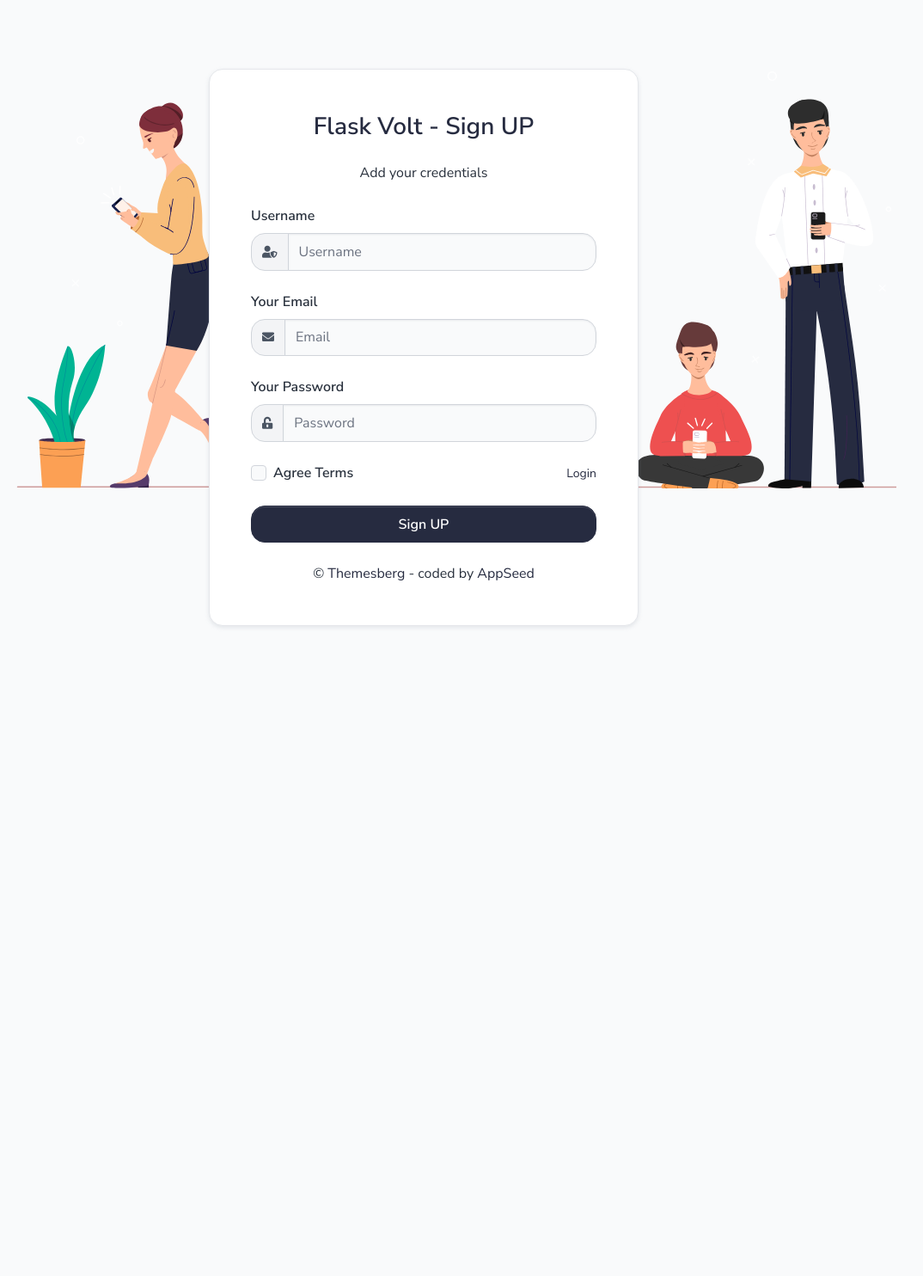
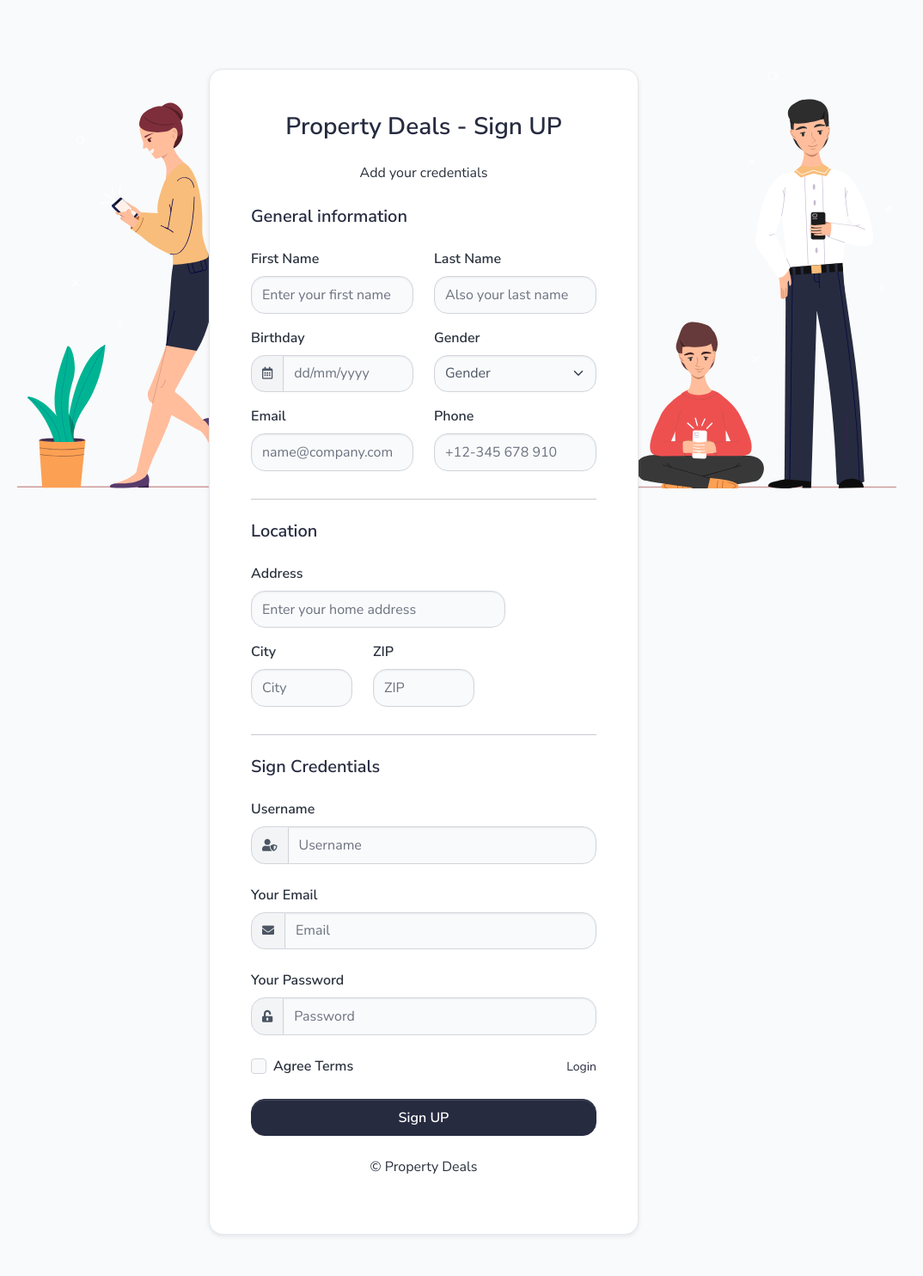
Before and after one commit to devsbranch/property-deals, a Flask app: page /register in a window 1280 px wide. Shown: the whole page at 86% size, without its empty margins (147-1221 px from the left). Before the commit the page ends 730 px from the top, so only its background shows below. Run offline with Flask 2, Linux system fonts and the light colour scheme; some libraries are stand-ins or nearby versions.

Commit message:
Update Sign up page

```diff
--- a/app/base/templates/accounts/register.html
+++ b/app/base/templates/accounts/register.html
@@ -15,8 +15,7 @@
                         <div class="mb-4 mb-lg-0 bg-white shadow-soft border rounded border-light p-4 p-lg-5 w-100 fmxw-500">
                             <div class="text-center text-md-center mb-4 mt-md-0">
                                 <h1 class="mb-0 h3">
-                                    <a target="_blank"
-                                       href="https://appseed.us/admin-dashboards/flask-dashboard-volt">Flask Volt</a> - Sign UP
+                                    Property Deals - Sign UP
                                 </h1>
                                 <br />
                                 <p>
@@ -33,6 +32,78 @@
                                 {{ form.hidden_tag() }}
 
                                 <!-- Form -->
+                                <h2 class="h5 mb-4">General information</h2>
+                                <div class="row">
+                                                    <div class="col-md-6 mb-3">
+                                                        <div>
+                                                            <label for="first_name">First Name</label>
+                                                            <input class="form-control" id="first_name" type="text" placeholder="Enter your first name" required>
+                                                        </div>
+                                                    </div>
+                                                    <div class="col-md-6 mb-3">
+                                                        <div>
+                                                            <label for="last_name">Last Name</label>
+                                                            <input class="form-control" id="last_name" type="text" placeholder="Also your last name" required>
+                                                        </div>
+                                                    </div>
+                                                </div>
+                                <div class="row align-items-center">
+                                    <div class="col-md-6 mb-3">
+                                        <label for="birthday">Birthday</label>
+                                        <div class="input-group">
+                                            <span class="input-group-text"><span class="far fa-calendar-alt"></span></span>
+                                            <input data-datepicker="" class="form-control" id="birthday" type="text" placeholder="dd/mm/yyyy" required>
+                                        </div>
+                                    </div>
+                                    <div class="col-md-6 mb-3">
+                                        <label for="gender">Gender</label>
+                                        <select class="form-select mb-0" id="gender" aria-label="Gender select example">
+                                            <option selected>Gender</option>
+                                            <option value="1">Female</option>
+                                            <option value="2">Male</option>
+                                        </select>
+                                    </div>
+                                </div>
+                                <div class="row">
+                                    <div class="col-md-6 mb-3">
+                                        <div class="form-group">
+                                            <label for="email">Email</label>
+                                            <input class="form-control" id="email" type="email" placeholder="name@company.com" required>
+                                        </div>
+                                    </div>
+                                    <div class="col-md-6 mb-3">
+                                        <div class="form-group">
+                                            <label for="phone">Phone</label>
+                                            <input class="form-control" id="phone" type="number" placeholder="+12-345 678 910" required>
+                                        </div>
+                                    </div>
+                                </div>
+                                <hr>
+                                <h2 class="h5 my-4">Location</h2>
+                                <div class="row">
+                                    <div class="col-sm-9 mb-3">
+                                        <div class="form-group">
+                                            <label for="address">Address</label>
+                                            <input class="form-control" id="address" type="text" placeholder="Enter your home address" required>
+                                        </div>
+                                    </div>
+                                </div>
+                                <div class="row">
+                                    <div class="col-sm-4 mb-3">
+                                        <div class="form-group">
+                                            <label for="city">City</label>
+                                            <input class="form-control" id="city" type="text" placeholder="City" required>
+                                        </div>
+                                    </div>
+                                    <div class="col-sm-4">
+                                        <div class="form-group">
+                                            <label for="zip">ZIP</label>
+                                            <input class="form-control" id="zip" type="tel" placeholder="ZIP" required>
+                                        </div>
+                                    </div>
+                                </div>
+                                <hr>
+                                <h2 class="h5 my-4">Sign Credentials</h2>
                                 <div class="form-group mb-4">
                                     <label for="email">Username</label>
                                     <div class="input-group">
@@ -83,8 +154,7 @@
 
                             <div class="d-flex justify-content-center align-items-center mt-4">
                                 <span class="font-weight-normal">
-                                    &copy; <a  href="https://themesberg.com" target="_blank">Themesberg</a>
-                                    - coded by <a target="_blank" href="https://appseed.us">AppSeed</a>
+                                    <p>&copy;  Property Deals</p>
                                 </span>
                             </div>
 
```
